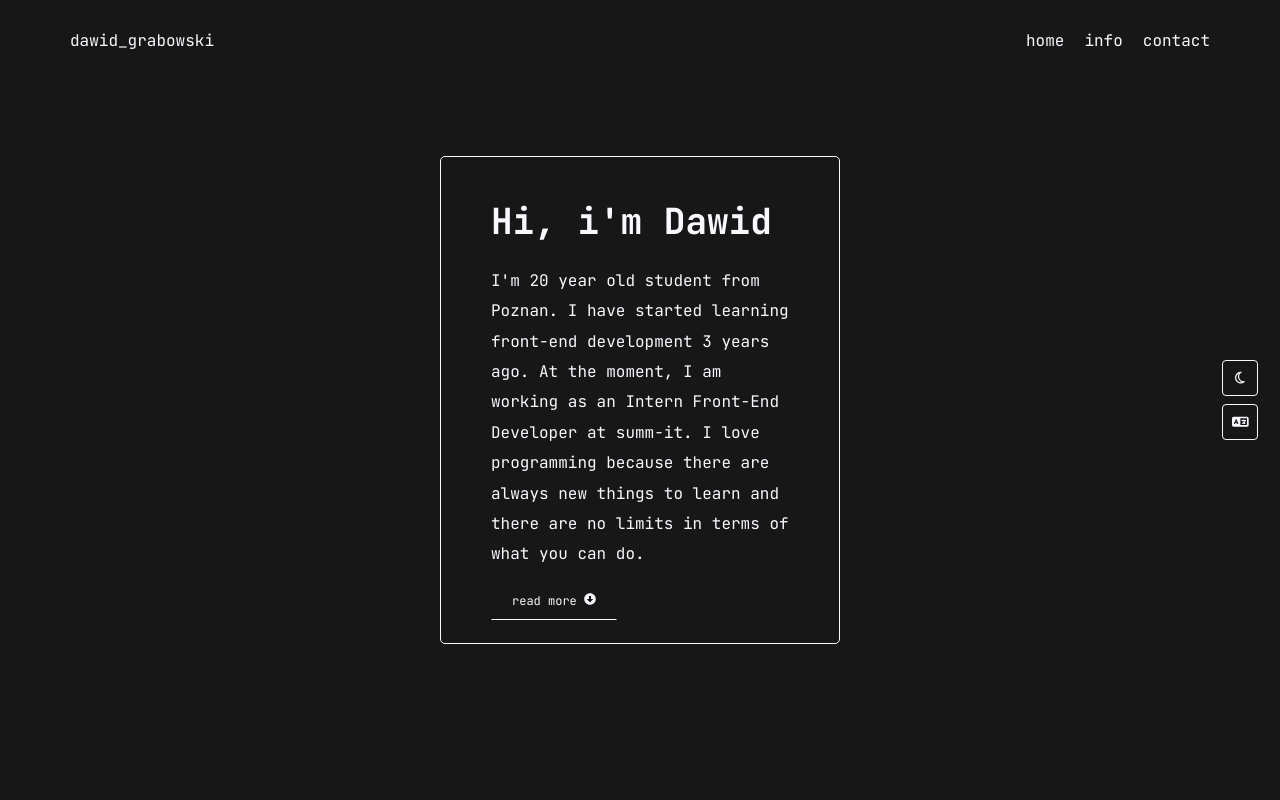
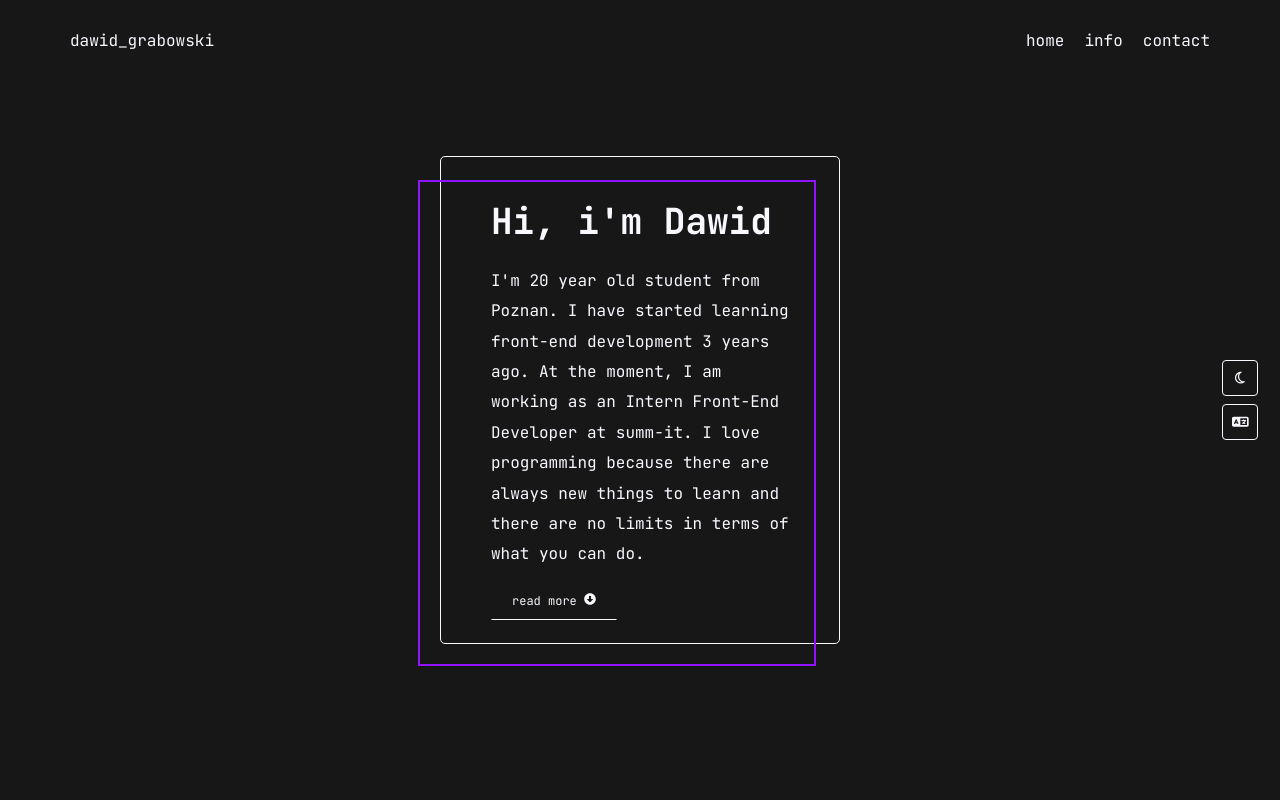
Before and after one commit to dawid-grabowski/portfolio-new, a React (Create React App) app: page / in a window 1280 px wide. Shown: the top 800 px of the page. Built offline with nearby package versions, Linux system fonts and the light colour scheme.

Commit message:
purple details added to the UI

```diff
--- a/src/components/Contact/Contact.styled.ts
+++ b/src/components/Contact/Contact.styled.ts
@@ -72,13 +72,12 @@ export const ContactWrapper = styled.div`
 
   .line {
 		position: absolute;
-		background-color: gray;
+		background-color: #9013FE;
 		top: 50%;
 		left: 50%;
 		transform: translate(-50%, -50%) rotate(45deg);
 		height: 28rem;
 		width: 28rem;
-		opacity: 0.2;
 		z-index: 3;
 		transition: 0.3s background-color ease-out;
 	}
@@ -90,8 +89,8 @@ export const ContactWrapper = styled.div`
 		top: 50%;
 		left: 50%;
 		transform: translate(-50%, -50%) rotate(45deg);
-		height: 27.5rem;
-		width: 27.5rem;
+		height: 27.8rem;
+		width: 27.8rem;
 		z-index: 3;
 		transition: 0.3s background-color ease-out;
 	}
--- a/src/components/Home/AboutMe/AboutMe.styled.ts
+++ b/src/components/Home/AboutMe/AboutMe.styled.ts
@@ -3,21 +3,36 @@ import { themeModes } from '../../../enums/themeModes';
 import { IThemeProps } from '../../../interface/ITheme';
 
 export const AboutMeWrapper = styled.div`
+	position: relative;
 	max-width: 40rem;
 	line-height: 1.9;
 	border: 1px solid ${({ currentTheme }: IThemeProps) => (currentTheme === themeModes.dark ? '#faf8ff' : '#171717')};
 	border-radius: 5px;
 	padding: 3rem 5rem;
 	transition: 0.3s border ease-out;
+	z-index: 4;
+
+	&::before {
+		content: '';
+		position: absolute;
+		top: 23px;
+		left: -23px;
+		border: 2px solid #9013fe;
+		width: 100%;
+		height: 100%;
+		z-index: -1;
+	}
 
 	h1 {
 		font-size: 3.6rem;
+		z-index: 4;
 		cursor: default;
 	}
 
 	p {
 		font-size: 1.6rem;
 		margin: 10px 0 20px 0;
+		z-index: 4;
 		cursor: default;
 	}
 
@@ -30,6 +45,7 @@ export const AboutMeWrapper = styled.div`
 		font-size: 1.2rem;
 		color: ${({ currentTheme }: IThemeProps) => (currentTheme === themeModes.dark ? '#faf8ff' : 'hsl(209, 61%, 16%)')};
 		text-decoration: none;
+		z-index: 4;
 		cursor: pointer;
 		transition: 0.3s border ease-out, 0.3s border-bottom ease-out, 0.3s color ease-out;
 	}
--- a/src/components/Info/Info.styled.ts
+++ b/src/components/Info/Info.styled.ts
@@ -24,14 +24,29 @@ export const InfoWrapper = styled.div`
 		}
 
 		h1 {
+			position: relative;
 			font-size: 3.6rem;
 			margin-bottom: 2rem;
+			z-index: 1;
 			cursor: default;
 		}
 
+		h1::after {
+			content: '';
+			position: absolute;
+			top: -15px;
+			left: -15px;
+			border: 2px solid #9013fe;
+			width: 230px;
+			height: 70px;
+			z-index: -1;
+		}
+
 		p {
+			position: relative;
 			font-size: 1.6rem;
 			margin-bottom: 1rem;
+			z-index: 1;
 			cursor: default;
 		}
 
--- a/src/components/Page.tsx
+++ b/src/components/Page.tsx
@@ -55,7 +55,7 @@ const Page = () => {
 		<PageWrapper currentTheme={currentTheme}>
 			{isLoading ? (
 				<ClimbingBoxLoader
-					color={currentTheme === themeModes.dark ? '#faf8ff' : 'hsl(209, 61%, 16%)'}
+					color={'#9013FE'}
 					loading={isLoading}
 					cssOverride={loaderStyles}
 				/>
```
